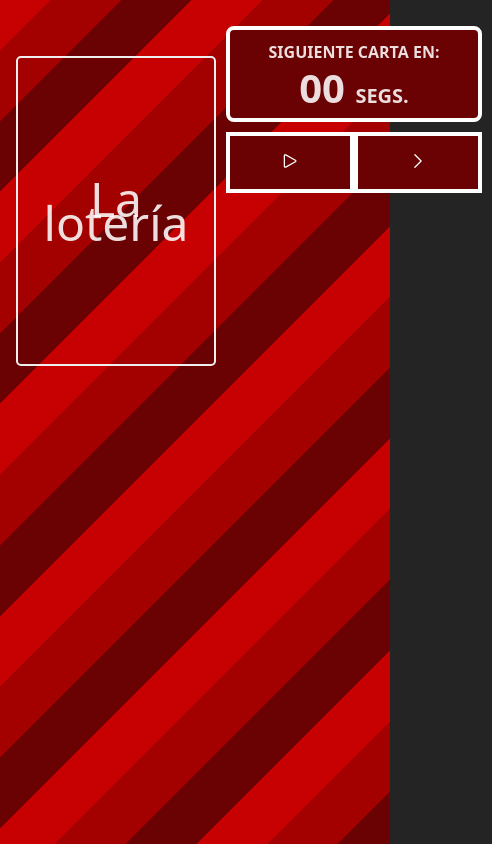
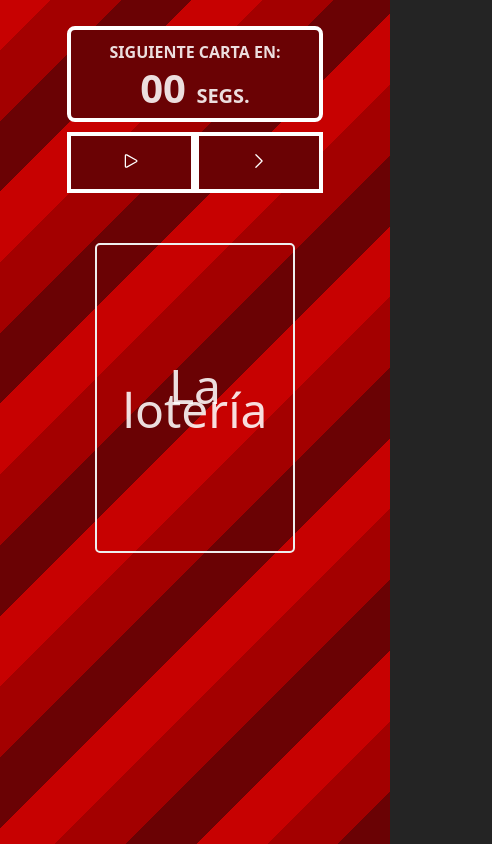
Before and after one commit to VeGgExPlay/loteria-web-app, a React (Vite) app: page / in a window 390 px wide. Shown: the whole page, 492 px wide, since content can reach past the window. Built offline with nearby package versions, Linux system fonts and the light colour scheme.

Commit message:
Fix responsive

```diff
--- a/src/App.css
+++ b/src/App.css
@@ -1,7 +1,6 @@
 #root {
   max-width: 1280px;
   width: 100%;
-  margin: 0 auto;
   padding: 1rem;
   text-align: center;
 }
--- a/src/index.css
+++ b/src/index.css
@@ -89,7 +89,7 @@
 }
 
 .winner {
-  position: absolute;
+  position: fixed;
   width: 100vw;
   height: 100vh;
   padding: 10px;
@@ -104,6 +104,24 @@
   display: grid;
   grid-template-columns: repeat(10, 1fr);
   gap: 16px;
+}
+
+@media (max-width: 1100px){
+  .text-container{
+    grid-template-columns: repeat(6, 1fr);
+  }
+}
+
+@media (max-width: 800px){
+  .text-container{
+    grid-template-columns: repeat(4, 1fr);
+  }
+}
+
+@media (max-width: 550px){
+  .text-container{
+    grid-template-columns: repeat(3, 1fr);
+  }
 }
 
 .winner .text {
@@ -157,13 +175,16 @@
 
 .square img{
   width: 100%;
+  aspect-ratio: 985/1536;
   display: block;
   object-fit: cover;
   background: #fff;
 }
 
 .square-history img{
-  width: 100px;
+  width: 100%;
+  aspect-ratio: 985/1536;
+  max-width: 100px;
   display: block;
   object-fit: cover;
   background: #fff;
@@ -178,6 +199,12 @@
   display: grid;
   grid-template-columns: repeat(5, 1fr);
   gap: 18px;
+}
+
+@media (max-width: 400px){
+  .history-grid{
+    grid-template-columns: repeat(3, 1fr);
+  }
 }
 
 /*
@@ -225,11 +252,22 @@
 
 .container{
   display: grid;
+  height: 100%;
   grid-template-columns: 1fr 1fr 1fr;
   grid-template-rows: repeat(2, minmax(50px, 1fr));
   grid-template-areas:
   ". content rightbar"
   "footer footer footer";
+}
+
+@media (max-width: 400px){
+  .container{
+    grid-template-rows: auto auto minmax(50px, 1fr);
+    grid-template-areas:
+    ". rightbar ."
+    ". content ."
+    "footer footer footer";
+  }
 }
 
 .container main{
```
